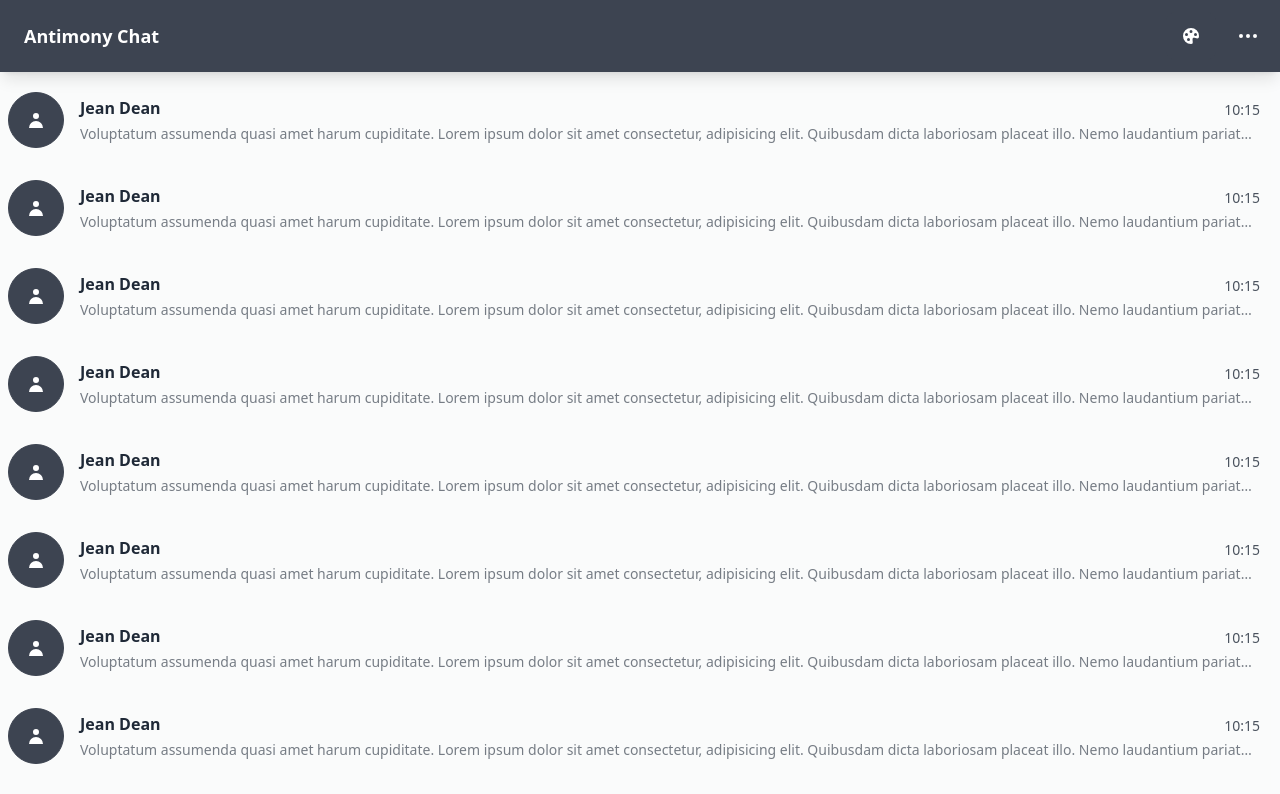
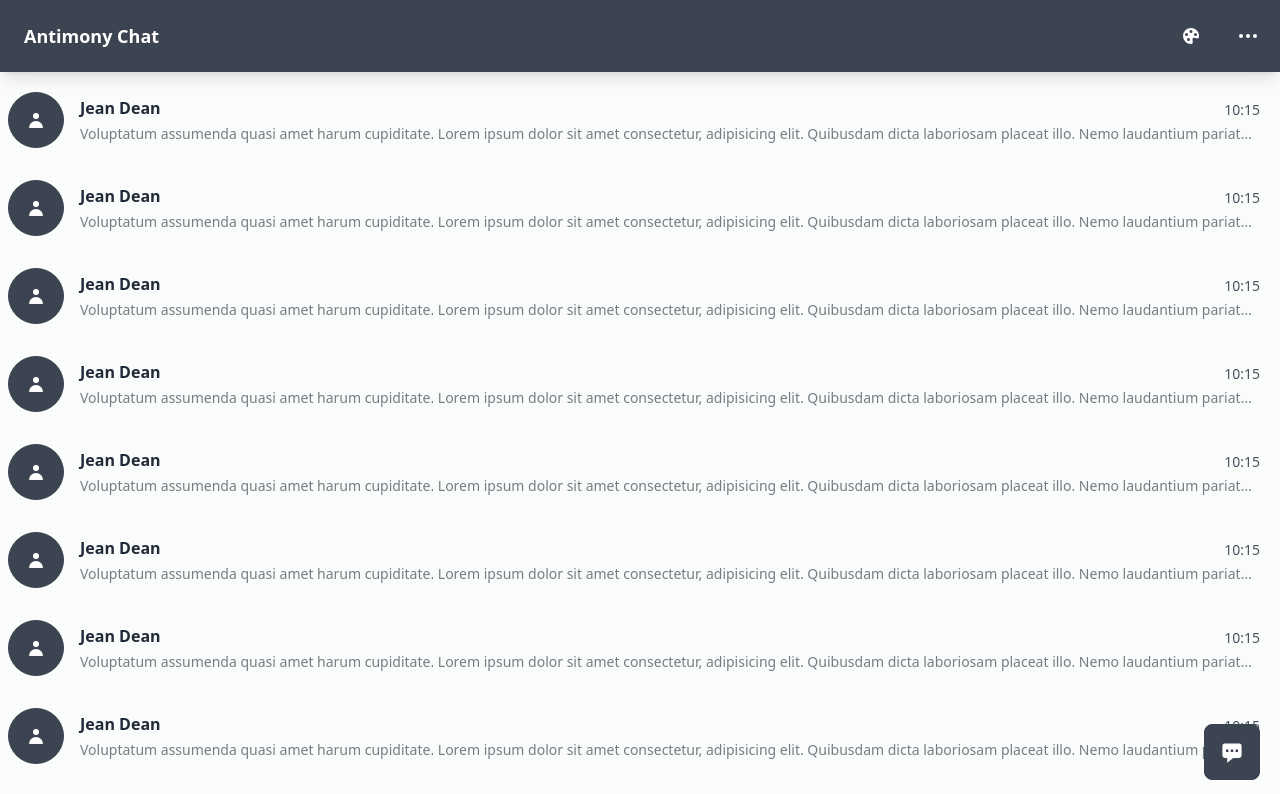
Before and after one commit to c3n7/antimony-frontend, a Vue app: page / in a window 1280 px wide. Shown: the top 794 px of the page. Built offline with nearby package versions, Linux system fonts and the light colour scheme.

Commit message:
Added new chat fab

```diff
--- /dev/null
+++ b/src/components/message_list/MLNewChatFab.vue
@@ -0,0 +1,24 @@
+<template>
+  <button class="btn btn-square w-14 h-14 fixed bottom-5 right-5">
+    <svg
+      xmlns="http://www.w3.org/2000/svg"
+      class="h-6 w-6"
+      viewBox="0 0 20 20"
+      fill="currentColor"
+    >
+      <path
+        fill-rule="evenodd"
+        d="M18 5v8a2 2 0 01-2 2h-5l-5 4v-4H4a2 2 0 01-2-2V5a2 2 0 012-2h12a2 2 0 012 2zM7 8H5v2h2V8zm2 0h2v2H9V8zm6 0h-2v2h2V8z"
+        clip-rule="evenodd"
+      />
+    </svg>
+  </button>
+</template>
+
+<script>
+export default {
+  name: "MLNewChatFab",
+};
+</script>
+
+<style></style>
--- a/src/pages/MessageListView.vue
+++ b/src/pages/MessageListView.vue
@@ -15,15 +15,17 @@
       <MLItem />
       <MLItem />
     </div>
+    <MLNewChatFab />
   </div>
 </template>
 
 <script>
 import MLNavBar from "../components/message_list/MLNavBar.vue";
 import MLItem from "../components/message_list/MLItem.vue";
+import MLNewChatFab from "../components/message_list/MLNewChatFab.vue";
 export default {
   name: "MessageListView",
-  components: { MLNavBar, MLItem },
+  components: { MLNavBar, MLItem, MLNewChatFab },
 };
 </script>
 
```
